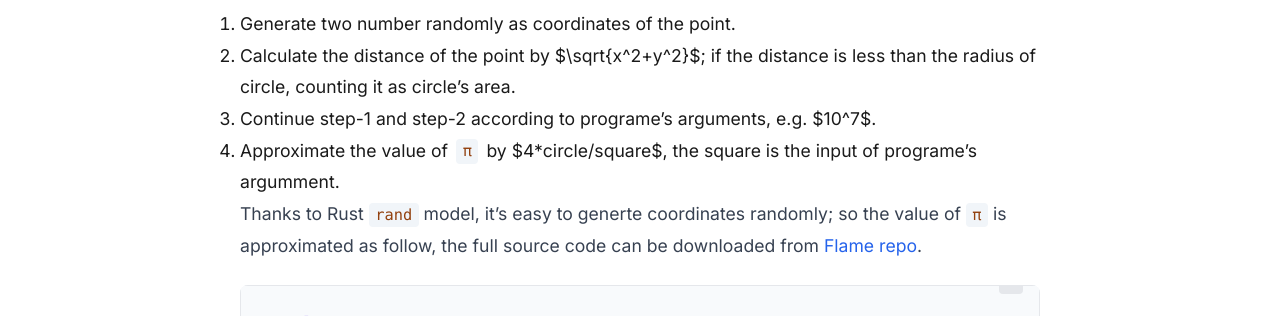
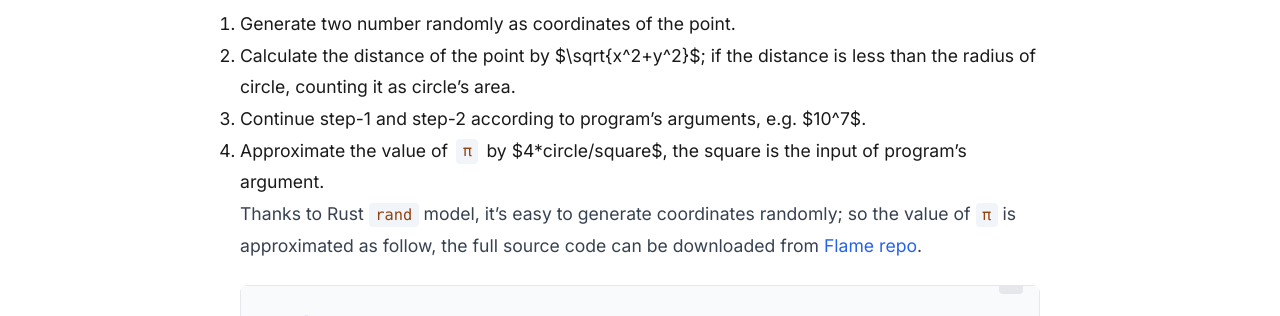
Before and after one commit to xflops/xflops.github.io, a Jekyll site: the page built from _blog/2024-08-01-estimating-the-value-of-pi-using-monte-carlo.md, in a window 1280 px wide and 1400 px high, scrolled down 1309 px. Shown: the part 152-468 px from the top of the window. Built offline with Jekyll 4.4.1, drawn with Linux system fonts in a browser that asks for light colours; some of the changed text lies outside the part shown.

Commit message:
fix: correct typos in documentation and content
Fixes the following typos:
- 2024-08-01-estimating-the-value-of-pi-using-monte-carlo.md:
  - 'programe's' -> 'program's' (2 occurrences)
  - 'argumment' -> 'argument'
  - 'generte' -> 'generate'
  - 'benifit' -> 'benefit'
  - 'chagned' -> 'changed'
- 2026-01-05-openai-agent-session-with-flame.md:
  - 'conversistion' -> 'conversation'

Closes #14

````diff
--- a/_blog/2024-08-01-estimating-the-value-of-pi-using-monte-carlo.md
+++ b/_blog/2024-08-01-estimating-the-value-of-pi-using-monte-carlo.md
@@ -36,10 +36,10 @@ According to the description above, it's straight forward to approximate the val
 
 1. Generate two number randomly as coordinates of the point.
 1. Calculate the distance of the point by  $\sqrt{x^2+y^2}$; if the distance is less than the radius of circle, counting it as circle's area.
-1. Continue step-1 and step-2 according to programe's arguments, e.g. $10^7$.
-1. Approximate the value of `π` by $4*circle/square$, the square is the input of programe's argumment.
+1. Continue step-1 and step-2 according to program's arguments, e.g. $10^7$.
+1. Approximate the value of `π` by $4*circle/square$, the square is the input of program's argument.
 
-Thanks to Rust `rand` model, it's easy to generte coordinates randomly; so the value of `π` is approximated as follow, the full source code can be downloaded from [Flame repo](../../examples/pi/src/local/).
+Thanks to Rust `rand` model, it's easy to generate coordinates randomly; so the value of `π` is approximated as follow, the full source code can be downloaded from [Flame repo](../../examples/pi/src/local/).
 
 ```rust
     let mut area = 0.0;
@@ -86,11 +86,12 @@ sys     0m0.031s
 
 ### Why Flame?
 
-Flame is a distributed system for intelligent workloads, it supports any application with **low latency**. It provides different shim, e.g. stdio shim, to integrate with applications, which make it easy to migrate the local `π` approximation programe to Flame, and get the benifit of low latency distributed system.
+Flame is a distributed system for intelligent workloads, it supports any application with **low latency**. It provides different shim, e.g. stdio shim, to integrate with applications, which make it easy to migrate the local `π` approximation program to Flame, and get the benefit of low latency distributed system.
 
 ### Pi in Flame
 
 To migrate local `π` into Flame, a new client is introduced to submit Monte Carlo tasks and aggregate task outputs from the server, and approximate the value of `π` in client. In the server side, it only calculates how many points are in the circle as output.
+
 
 #### Pi Client
 
````
Also changed, not shown: other parts of _blog/2024-08-01-estimating-the-value-of-pi-using-monte-carlo.md (+1 -1 lines), _blog/2026-01-05-openai-agent-session-with-flame.md (+12 -10 lines).
